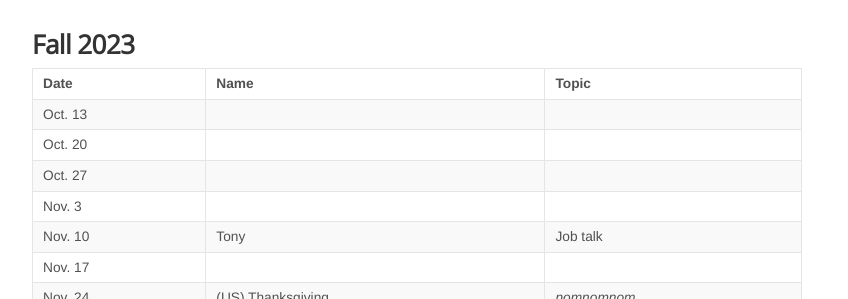
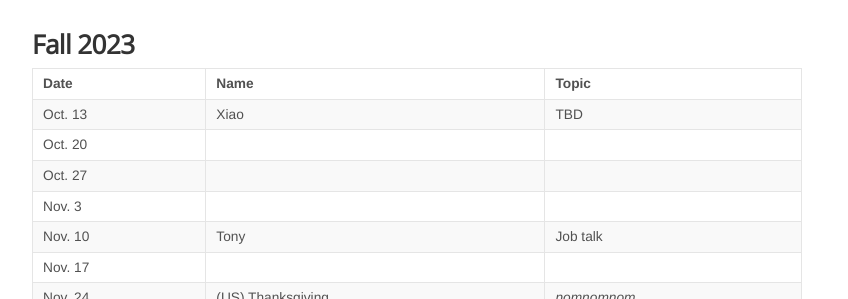
Before and after one commit to KordingLab/KordingLab.github.io, a Jekyll site: the page built from resources.md, in a window 1280 px wide and 900 px high. Shown: the part 294-593 px from the top of the window, without its empty margins (223-1071 px from the left). Built offline with Jekyll 4.4.1, drawn with Linux system fonts in a browser that asks for light colours; nearby versions of some CDN libraries; comment, search, counter and statistics services are not loaded.

Commit message:
Update resources.md

```diff
--- a/resources.md
+++ b/resources.md
@@ -16,7 +16,7 @@ Get on the listserve for announcements: https://groups.google.com/forum/#!forum/
 
 | Date | Name | Topic |
 |------|------|-------|
-| Oct. 13 | |  |
+| Oct. 13 | Xiao | TBD |
 | Oct. 20 |  |  |
 | Oct. 27 |  |  |
 | Nov. 3 |  |  |
```
